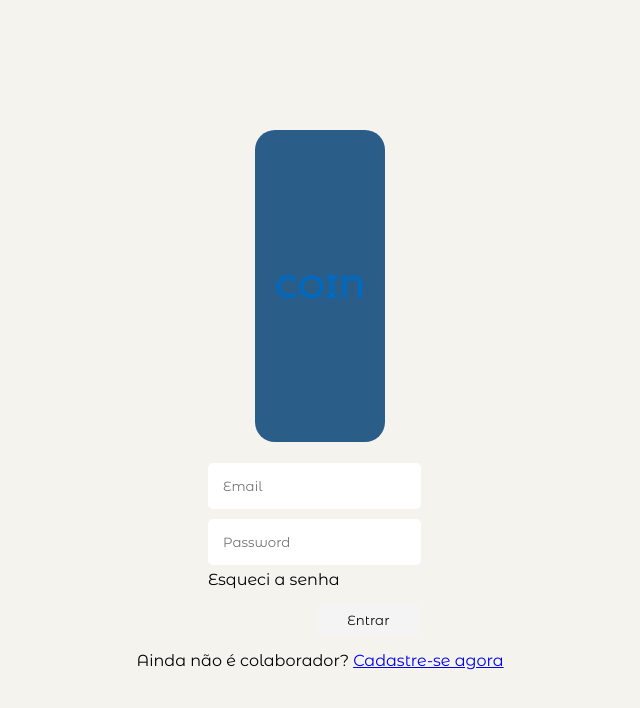
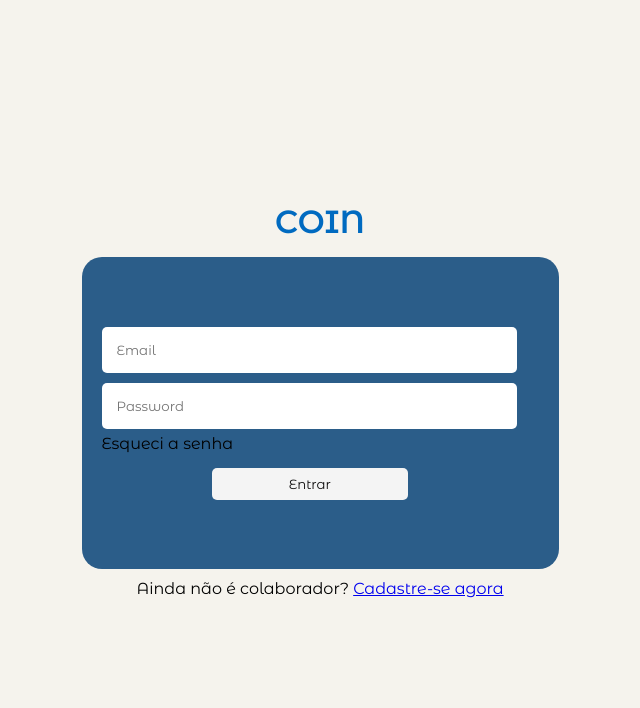
Before and after one commit to TN-Junior/Coin-PA, a React (Vite) app: page / in a window 1280 px wide. Shown: the top 708 px of the page, without its empty margins (320-960 px from the left). Built offline with nearby package versions, Linux system fonts and the light colour scheme.

Commit message:
Corrigindo box de Login

```diff
--- a/src/components/Login/login.css
+++ b/src/components/Login/login.css
@@ -21,7 +21,7 @@
   font-size: 2rem;  /* Ajuste para responsividade */
   font-weight: 600;
   text-align: center;
-  color: #006ac0 !important; /* !important para verificar se o estilo é aplicado corretamente, o que indicaria um problema de prioridade *
+  color: #006ac0 !important; /* !important para verificar se o estilo é aplicado corretamente, o que indicaria um problema de prioridade */
   margin-bottom: 1rem;
 }
 
```
Also changed, not shown: src/components/Login/login.jsx (line endings or trailing spaces).
